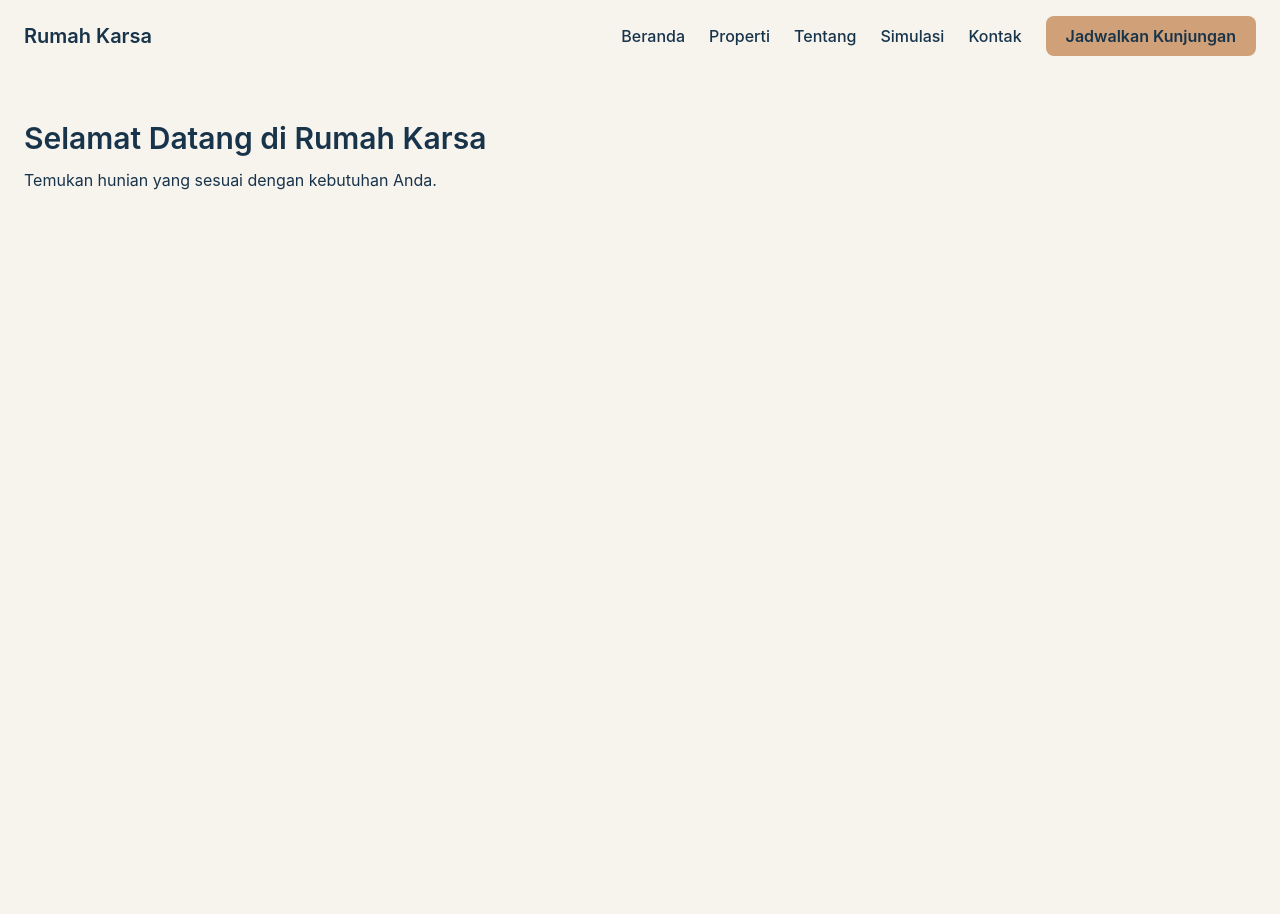
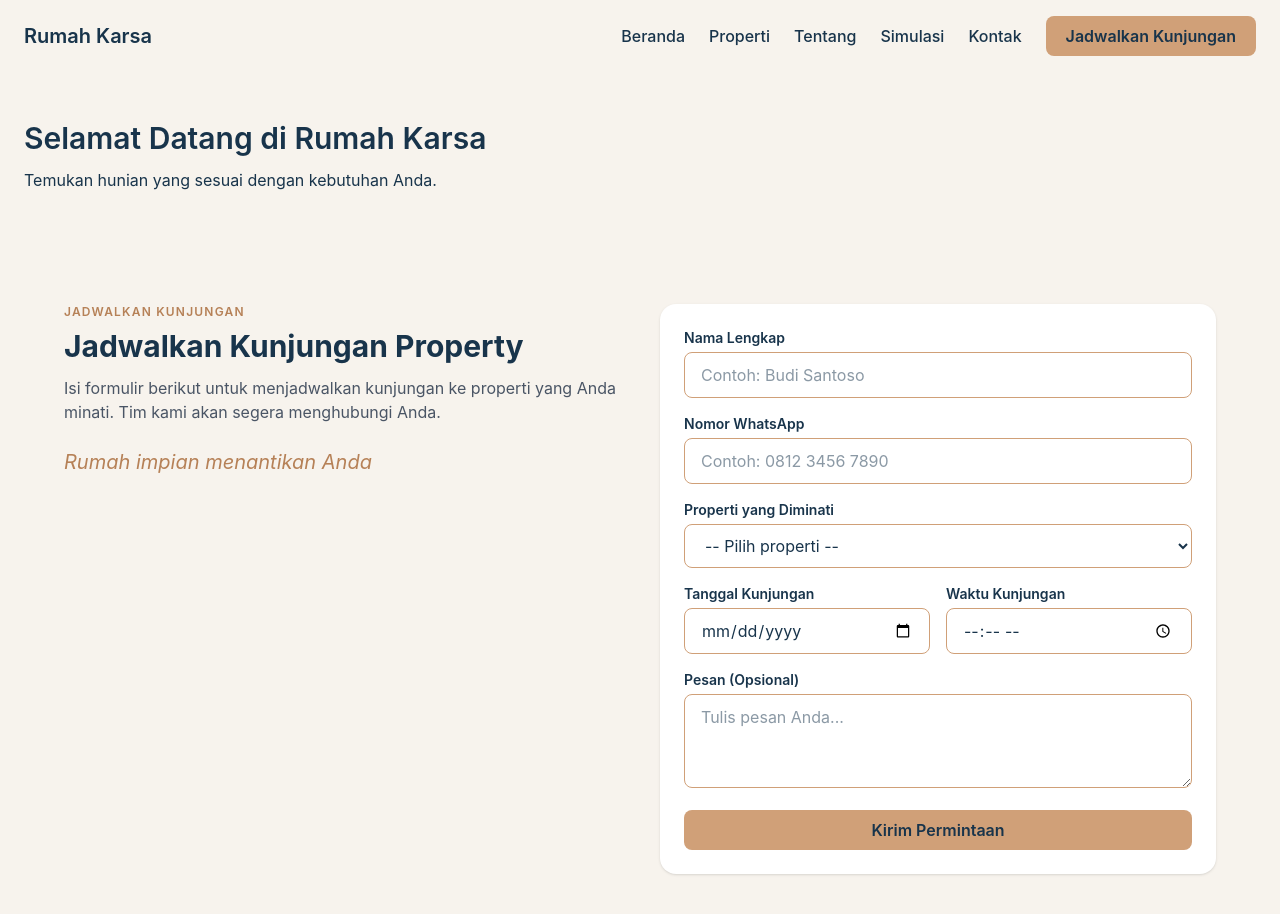
Before and after one commit to frskafdilh/Rumah-Karsa, a React (Vite) app: page / in a window 1280 px wide. Shown: the top 914 px of the page. Before the commit the page ends 800 px from the top, so only its background shows below. Built offline with nearby package versions, Linux system fonts and the light colour scheme.

Commit message:
Membuat Form Jadwalkan Kunjungan

```diff
--- a/src/App.jsx
+++ b/src/App.jsx
@@ -1,4 +1,5 @@
 import Navbar from './components/Navbar.jsx'
+import Visit from './components/Visit.jsx'
 
 export default function App() {
   return (
@@ -18,6 +19,7 @@ export default function App() {
           </div>
         </section>
       </main>
+      <Visit />
     </>
   )
 }
--- /dev/null
+++ b/src/components/Visit.jsx
@@ -0,0 +1,123 @@
+function Visit() {
+  const inputClass =
+    "w-full rounded-lg border border-[color:var(--caramel)] bg-white px-4 py-2.5 text-sm";
+  const labelClass =
+    "block mb-1 text-sm font-semibold text-[color:var(--navy)]";
+
+  return (
+    <section
+      id="visit"
+      className="bg-[color:var(--cream)] py-16 px-4"
+    >
+      <div className="max-w-6xl mx-auto grid gap-10 md:grid-cols-2 items-start">
+        <div>
+          <p className="text-xs font-semibold tracking-widest uppercase text-[color:var(--brown)]">
+            Jadwalkan Kunjungan
+          </p>
+          <h2 className="mt-2 text-3xl font-bold text-[color:var(--navy)]">
+            Jadwalkan Kunjungan Property
+          </h2>
+          <p className="mt-3 text-gray-600">
+            Isi formulir berikut untuk menjadwalkan kunjungan ke properti yang
+            Anda minati. Tim kami akan segera menghubungi Anda.
+          </p>
+          <p className="mt-6 text-xl italic text-[color:var(--brown)]">
+            Rumah impian menantikan Anda
+          </p>
+        </div>
+
+        <form className="bg-white p-6 rounded-2xl shadow grid gap-4 sm:grid-cols-2">
+          <div className="sm:col-span-2">
+            <label htmlFor="nama" className={labelClass}>
+              Nama Lengkap
+            </label>
+            <input
+              id="nama"
+              name="nama"
+              type="text"
+              placeholder="Contoh: Budi Santoso"
+              className={inputClass}
+            />
+          </div>
+
+          <div className="sm:col-span-2">
+            <label htmlFor="whatsapp" className={labelClass}>
+              Nomor WhatsApp
+            </label>
+            <input
+              id="whatsapp"
+              name="whatsapp"
+              type="tel"
+              placeholder="Contoh: 0812 3456 7890"
+              className={inputClass}
+            />
+          </div>
+
+          <div className="sm:col-span-2">
+            <label htmlFor="properti" className={labelClass}>
+              Properti yang Diminati
+            </label>
+            <select id="properti" name="properti" className={inputClass}>
+              <option value="">-- Pilih properti --</option>
+              <option>Properti 1</option>
+              <option>Properti 2</option>
+              <option>Properti 3</option>
+              <option>Properti 4</option>
+              <option>Properti 5</option>
+              <option>Properti 6</option>
+              <option>Properti 7</option>
+              <option>Properti 8</option>
+              <option>Properti 9</option>
+              <option>Properti 10</option>
+              <option>Properti 11</option>
+              <option>Properti 12</option>
+            </select>
+          </div>
+
+          <div>
+            <label htmlFor="tanggal" className={labelClass}>
+              Tanggal Kunjungan
+            </label>
+            <input
+              id="tanggal"
+              name="tanggal"
+              type="date"
+              className={inputClass}
+            />
+          </div>
+
+          <div>
+            <label htmlFor="waktu" className={labelClass}>
+              Waktu Kunjungan
+            </label>
+            <input
+              id="waktu"
+              name="waktu"
+              type="time"
+              className={inputClass}
+            />
+          </div>
+
+          <div className="sm:col-span-2">
+            <label htmlFor="pesan" className={labelClass}>
+              Pesan (Opsional)
+            </label>
+            <textarea
+              id="pesan"
+              name="pesan"
+              rows="3"
+              placeholder="Tulis pesan Anda..."
+              className={inputClass}
+            ></textarea>
+          </div>
+
+          <button type="submit" className="btn-primary w-full sm:col-span-2">
+            Kirim Permintaan
+          </button>
+        </form>
+      </div>
+    </section>
+  );
+}
+
+export default Visit;
```
